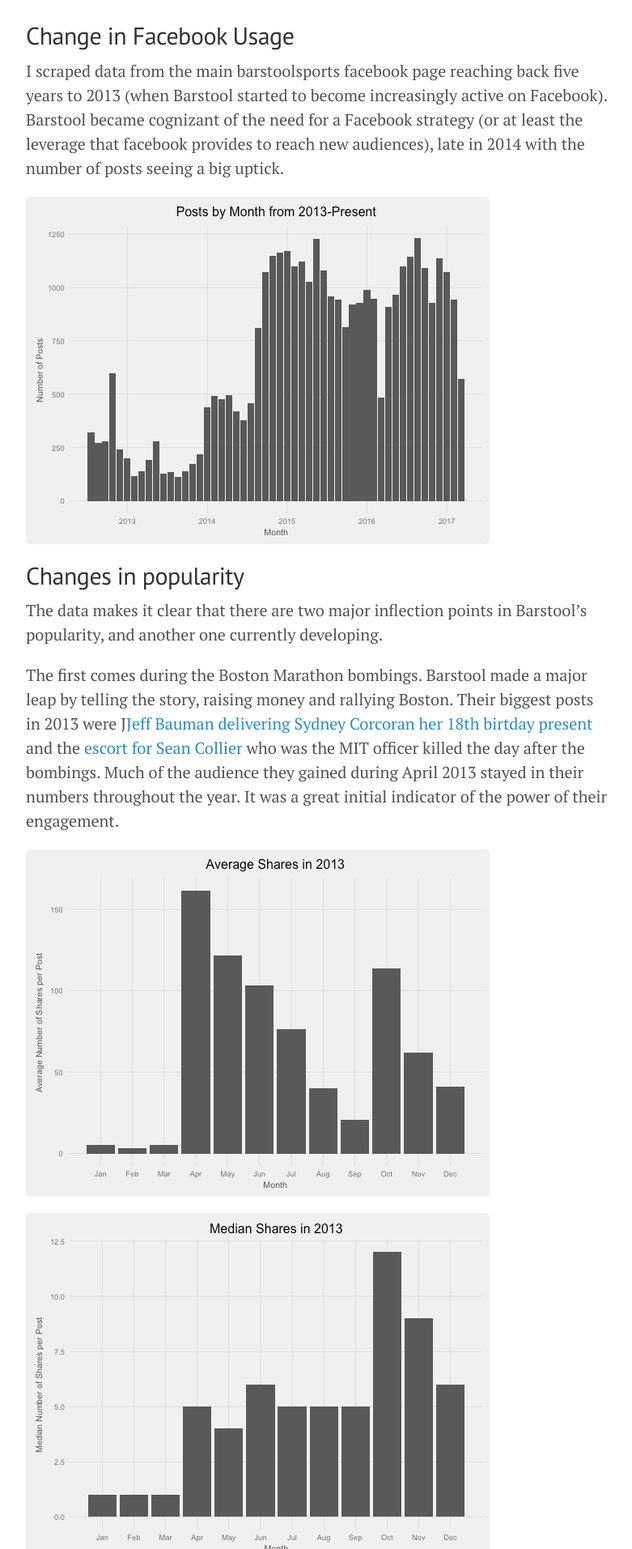
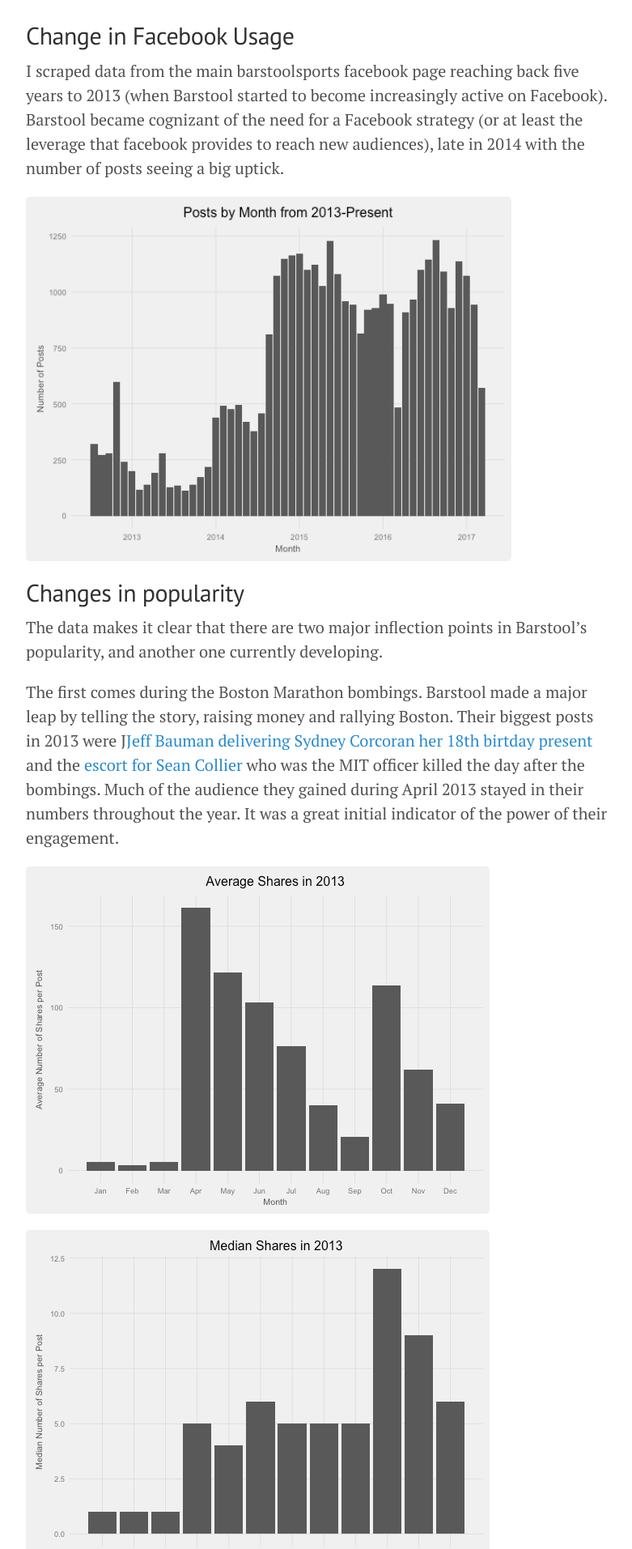
Before and after one commit to dbrait/dbrait-blog, a Jekyll site: the page built from _posts/2017-04-28-Barstool's-Journey-From-New-England-to-National-Brand.md, in a window 1280 px wide. Shown: the part 967-2880 px from the top of the page at 81% size, without its empty margins (248-1029 px from the left). Built offline with Jekyll 4.4.1, drawn with Linux system fonts in a browser that asks for light colours.

Commit message:
Update 2017-04-28-Barstool's-Journey-From-New-England-to-National-Brand.md

```diff
--- a/_posts/2017-04-28-Barstool's-Journey-From-New-England-to-National-Brand.md
+++ b/_posts/2017-04-28-Barstool's-Journey-From-New-England-to-National-Brand.md
@@ -17,7 +17,7 @@
 
 I scraped data from the main barstoolsports facebook page reaching back five years to 2013 (when Barstool started to become increasingly active on Facebook).  Barstool became cognizant of the need for a Facebook strategy (or at least the leverage that facebook provides to reach new audiences), late in 2014 with the number of posts seeing a big uptick.
 
-<img style= "float:middle;" src="{{dbrait.github.io}}/img/2013-present.png">
+<img style= "float:middle;" src="{{dbrait.github.io}}/img/2013-present.png" width="600" height="450">
 
 ## Changes in popularity
 
```
